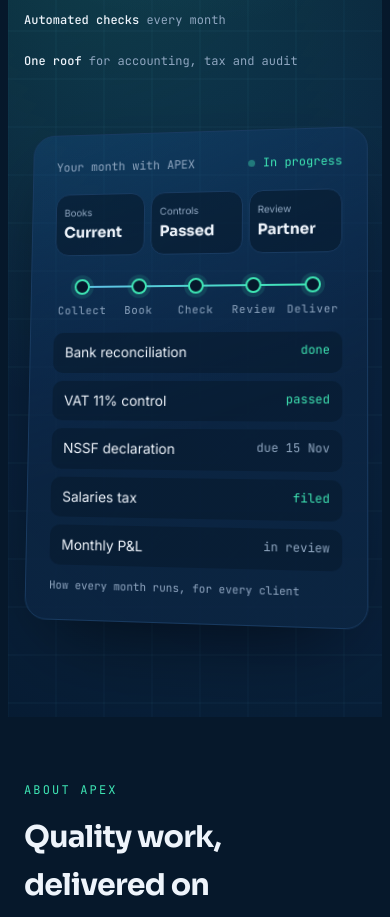
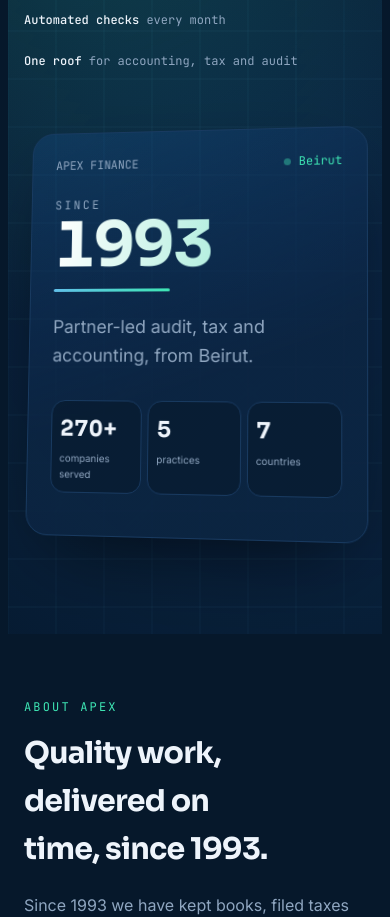
Before and after one commit to Ghadyk23/apex-social-media, a plain HTML site: page site/index.html in a window 390 px wide. Shown: the part 3760-4677 px from the top of the page. Drawn offline with nearby package versions, Linux system fonts and the light colour scheme; animation ran at ten frames a second.

Commit message:
Website: hero card becomes animated 'Since 1993' card (year counts up, stats count up)
Co-Authored-By: Claude Opus 5.5 <noreply@anthropic.com>
Claude-Session: https://claude.ai/code/session_01657LE6UpYybTazLHpPMpf7

```diff
--- a/site/index.html
+++ b/site/index.html
@@ -74,6 +74,12 @@ nav ul a{text-decoration:none} nav ul a:hover{color:var(--paper)}
 .stages{position:relative;display:grid;grid-template-columns:repeat(5,1fr);margin:6px 0 4px;padding-top:6px}
 .stages .trk{position:absolute;left:10%;right:10%;top:13px;height:2px;background:var(--line);border-radius:2px}.stages .trk i{position:absolute;left:0;top:0;bottom:0;width:100%;background:linear-gradient(90deg,#61C0E9,#3EE6B4);border-radius:2px;transform-origin:left}
 .stg{position:relative;display:flex;flex-direction:column;align-items:center;gap:8px}.stg b{width:16px;height:16px;border-radius:50%;background:var(--ink);border:2px solid #3EE6B4;box-shadow:0 0 0 4px rgba(62,230,180,.12)}.stg span{font-family:var(--mono);font-size:11px;letter-spacing:.06em;color:var(--muted)}
+.yr{position:relative;margin:22px 0 6px}.yr span{display:block;font-family:var(--mono);font-size:12px;letter-spacing:.2em;color:var(--muted);text-transform:uppercase}
+.yr b{display:block;font-family:var(--display);font-size:clamp(64px,7vw,96px);font-weight:700;letter-spacing:-.04em;line-height:1;font-variant-numeric:tabular-nums;background:linear-gradient(100deg,#fff 0%,#7fe3c9 40%,#fff 50%,#7fe3c9 60%,#fff 100%);background-size:250% 100%;background-position:100% 0;-webkit-background-clip:text;background-clip:text;color:transparent}
+.yr b.shine{transition:background-position 1.6s ease;background-position:0 0}
+.yr .yline{display:block;height:3px;width:120px;margin-top:12px;border-radius:3px;background:linear-gradient(90deg,#61C0E9,#3EE6B4);transform-origin:left}
+.ysub{color:var(--muted);font-size:15px;margin:10px 0 20px}
+.report .kpi b{display:block;font-size:clamp(22px,2.4vw,30px)}.report .kpi span{margin-top:4px}
 .checks{list-style:none;margin:14px 0 0;padding:0;display:flex;flex-direction:column;gap:8px;font-size:14px}
 .checks li{display:flex;justify-content:space-between;gap:12px;padding:9px 12px;border-radius:10px;background:rgba(6,24,43,.55)}
 .checks li em{font-style:normal;font-family:var(--mono);font-size:12px;color:var(--muted)}
@@ -330,24 +336,15 @@ body.menu-open nav{opacity:1}
       <div class="cta rv"><a class="btn solid" href="#contact">Contact us</a><a class="btn" href="#services">Our services</a></div>
       <div class="trust rv"><span><b>Partner-led</b> on every file</span><span><b>Automated checks</b> every month</span><span><b>One roof</b> for accounting, tax and audit</span></div>
     </div>
-    <div class="report" id="report" aria-label="How a month with APEX runs">
-      <div class="rp-top"><span>Your month with APEX</span><span class="live"><i></i>In progress</span></div>
+    <div class="report" id="report" aria-label="APEX Finance, since 1993">
+      <div class="rp-top"><span>APEX FINANCE</span><span class="live"><i></i>Beirut</span></div>
+      <div class="yr"><span>Since</span><b id="yr">1993</b><i class="yline"></i></div>
+      <p class="ysub">Partner-led audit, tax and accounting, from Beirut.</p>
       <div class="kpis">
-        <div class="kpi"><span>Books</span><b>Current</b></div>
-        <div class="kpi"><span>Controls</span><b>Passed</b></div>
-        <div class="kpi"><span>Review</span><b>Partner</b></div>
+        <div class="kpi"><b data-to="270" data-suf="+">270+</b><span>companies served</span></div>
+        <div class="kpi"><b data-to="5">5</b><span>practices</span></div>
+        <div class="kpi"><b data-to="7">7</b><span>countries</span></div>
       </div>
-      <div class="stages" aria-hidden="true"><div class="trk"><i id="stageBar"></i></div>
-        <div class="stg"><b></b><span>Collect</span></div><div class="stg"><b></b><span>Book</span></div><div class="stg"><b></b><span>Check</span></div><div class="stg"><b></b><span>Review</span></div><div class="stg"><b></b><span>Deliver</span></div>
-      </div>
-      <ul class="checks" id="checks">
-        <li><span>Bank reconciliation</span><em>done</em></li>
-        <li><span>VAT 11% control</span><em>passed</em></li>
-        <li><span>NSSF declaration</span><em>due 15 Nov</em></li>
-        <li><span>Salaries tax</span><em>filed</em></li>
-        <li><span>Monthly P&amp;L</span><em>in review</em></li>
-      </ul>
-      <div class="rp-note">How every month runs, for every client</div>
     </div>
   </div>
 </header>
@@ -597,10 +594,13 @@ body.menu-open nav{opacity:1}
   const tl = gsap.timeline({paused:true}); whenSeen(document.getElementById('hero'), ()=>tl.play(), .2);
   tl.from('#hero .rv', {y:28, opacity:0, duration:.8, stagger:.09, ease:'power3.out'})
     .from('#report', {y:50, opacity:0, duration:1, ease:'expo.out'}, .2);
-  tl.from('#stageBar', {scaleX:0, duration:1.6, ease:'power2.inOut'}, .7)
-    .from('.stg b', {scale:0, duration:.4, stagger:.32, ease:'back.out(2.5)'}, .7)
-    .from('.kpi', {y:12, opacity:0, duration:.5, stagger:.12}, .6);
-  gsap.utils.toArray('#checks li').forEach((li,i) => tl.from(li, {x:20, opacity:0, duration:.4, onComplete(){ if(i<2||i===3) li.classList.add('done'); }}, 1 + i*.18));
+  { const yr=document.getElementById('yr'), o={v:1900};
+    tl.to(o, {v:1993, duration:1.8, ease:'power3.out', onUpdate(){ yr.textContent=Math.round(o.v); }, onComplete(){ yr.classList.add('shine'); }}, .5)
+      .from('#report .yline', {scaleX:0, duration:1, ease:'power2.out'}, 1.6)
+      .from('#report .ysub', {opacity:0, y:10, duration:.6}, 1.2)
+      .from('#report .kpi', {y:16, opacity:0, duration:.6, stagger:.14, ease:'power3.out'}, 1.4);
+    document.querySelectorAll('#report [data-to]').forEach((el,i) => { const to=+el.dataset.to, suf=el.dataset.suf||'', c={v:0};
+      tl.to(c, {v:to, duration:1.3, ease:'power2.out', onUpdate(){ el.textContent=Math.round(c.v)+suf; }}, 1.5 + i*.14); }); }
 
   /* services: the cards fan in one after another, icons draw themselves, points follow; pointer spotlight + gentle tilt */
   const tiles = gsap.utils.toArray('.svc .tile');
```
